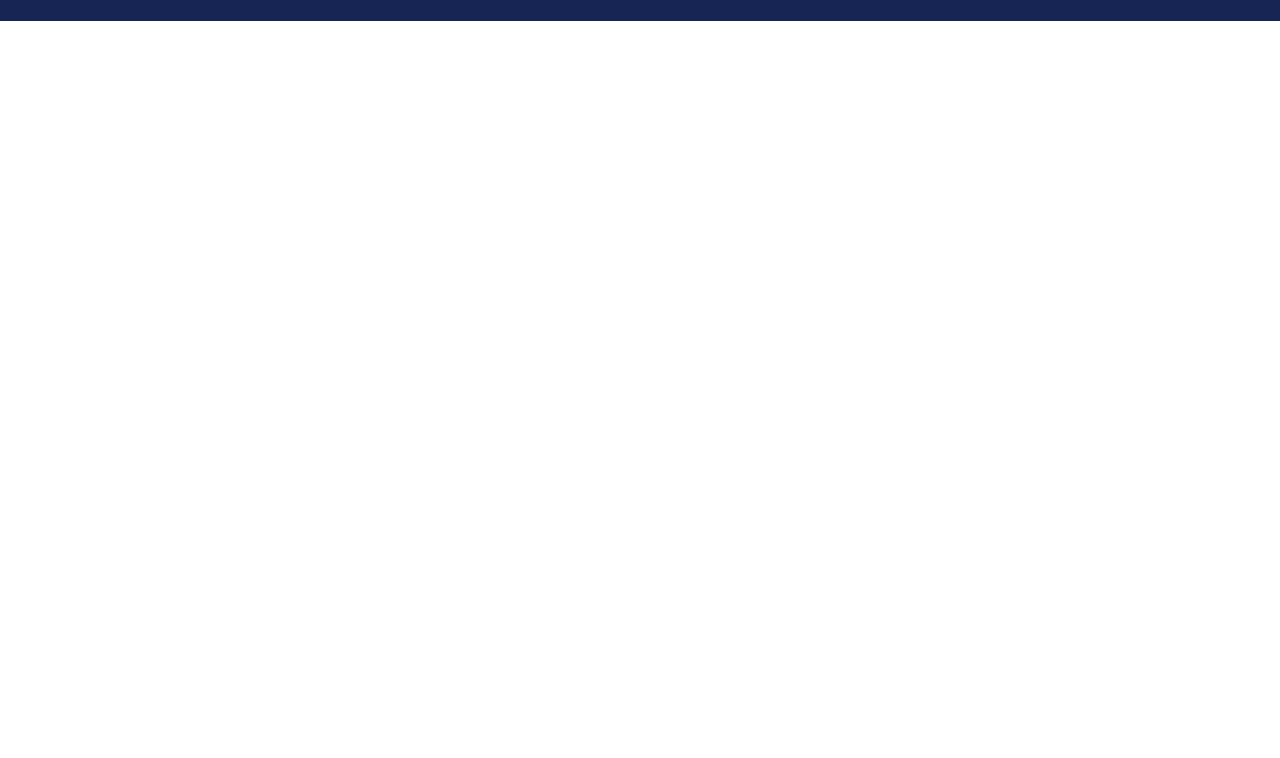
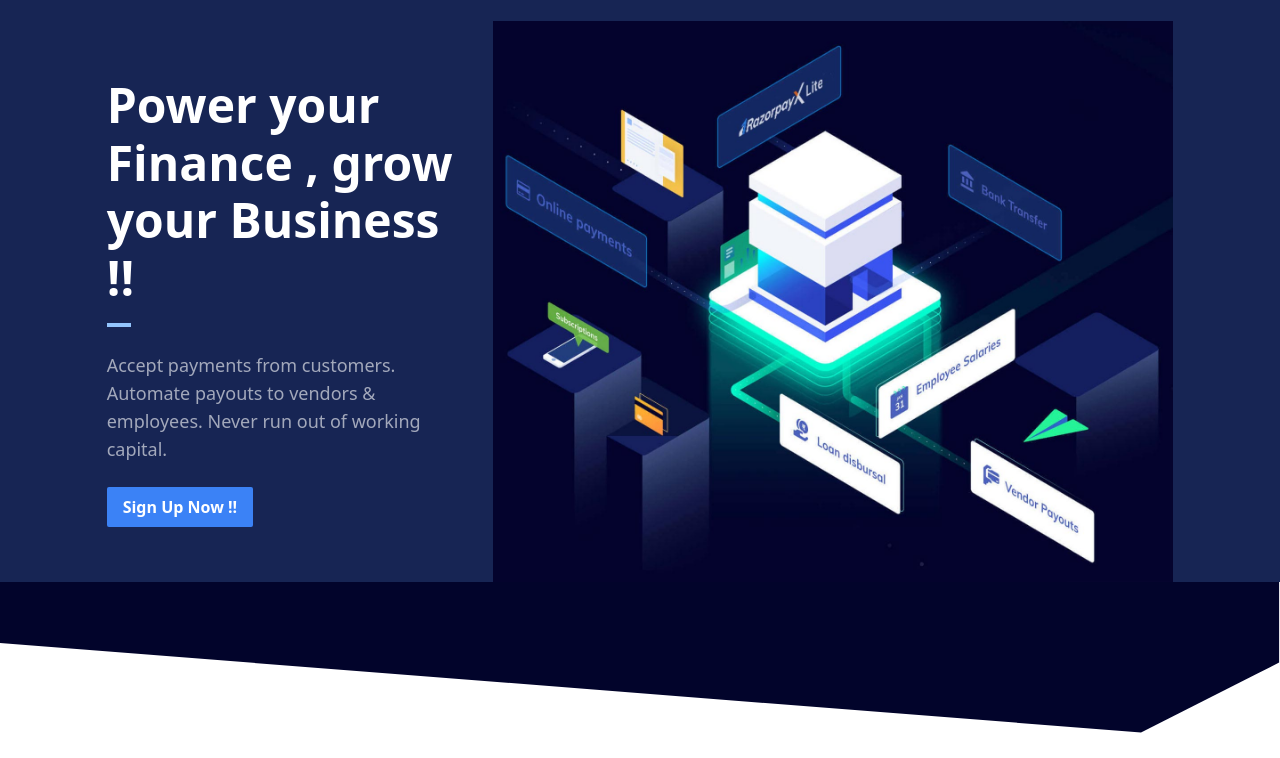
Before and after one commit to Ruchhit/Razorpayy, a website built with Vite: page index.html in a window 1280 px wide. Shown: the part 91-849 px from the top of the page. Before the commit the page ends 800 px from the top, so only its background shows below. Built offline with nearby package versions, Linux system fonts and the light colour scheme.

Commit message:
added : hero section

```diff
--- a/index.html
+++ b/index.html
@@ -50,5 +50,35 @@
         </div>
 
     </nav>
+
+    <!-- hero section -->
+    <section class="bg-blue-950">
+        <div class="flex flex-row justify-between items-center mx-auto w-10/12 max-w-[1080px] space-x-6">
+            <div>
+                <h1 class="text-white text-5xl font-bold leading-[1.2] pb-4"> Power your Finance , grow your Business !!</h1>
+                <div class="w-6 h-1 bg-blue-300"></div>
+                <p class="pt-6 pb-6 text-white opacity-60 text-lg">Accept payments from customers. Automate payouts to vendors & employees. Never run out of working capital.</p>
+                <button class="bg-blue-500 text-white rounded-sm p-2 font-semibold px-4 hover:cursor-pointer ">Sign Up Now !!</button>
+            </div>
+            <img src="./images/hero_illustration.jpg" class="w-full max-w-[680px]"/>
+
+        </div>
+        <div class="absolute left-0 right-0">
+            <svg
+            viewBox="0 0 1446 199"
+            focusable="false"
+            class="chakra-icon css-1w3t3sf w-full object-fill"
+            xmlns="http://www.w3.org/2000/svg"
+            preserveAspectRatio="none"
+          >
+            <path
+              d="M -6 68.5 V 0 H 1445 V 91 L 1289 170 L -6 68.5 Z"
+              fill="#02042B"
+            ></path>
+          </svg>
+        </div>
+    </section>
+
+
  </body>
 </html>
```
Also changed, not shown: images/hero_illustration.jpg (added).
